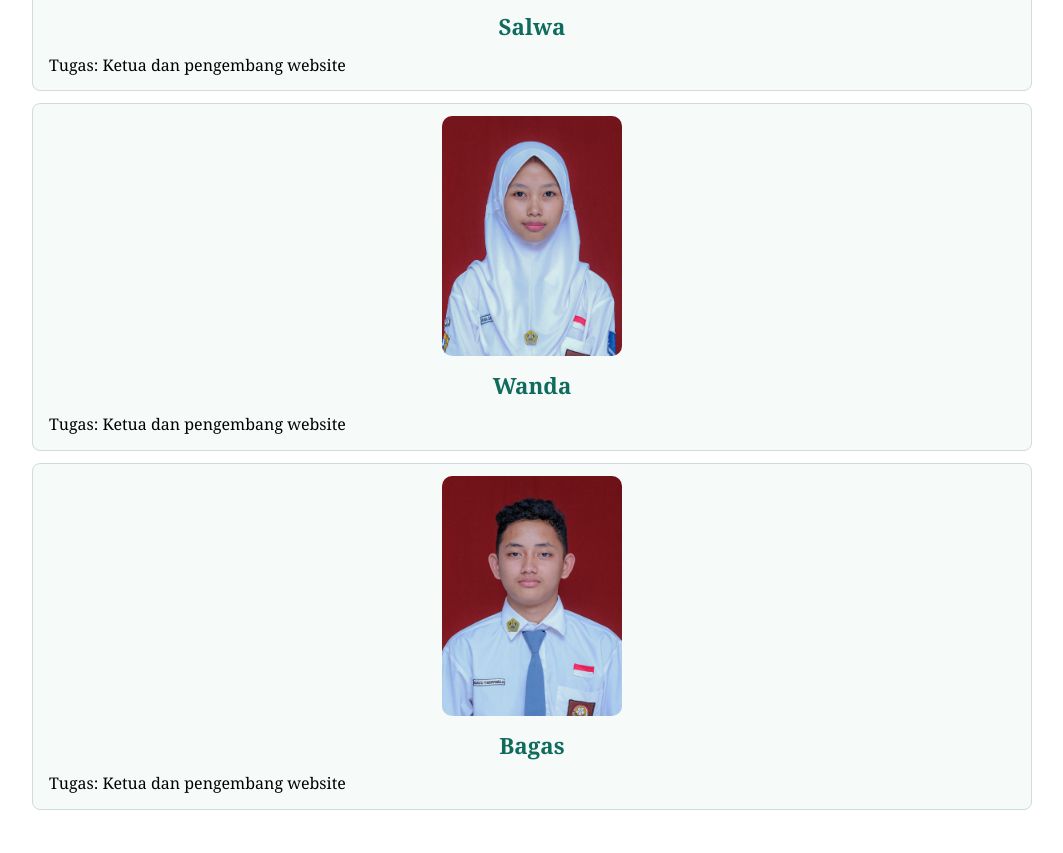
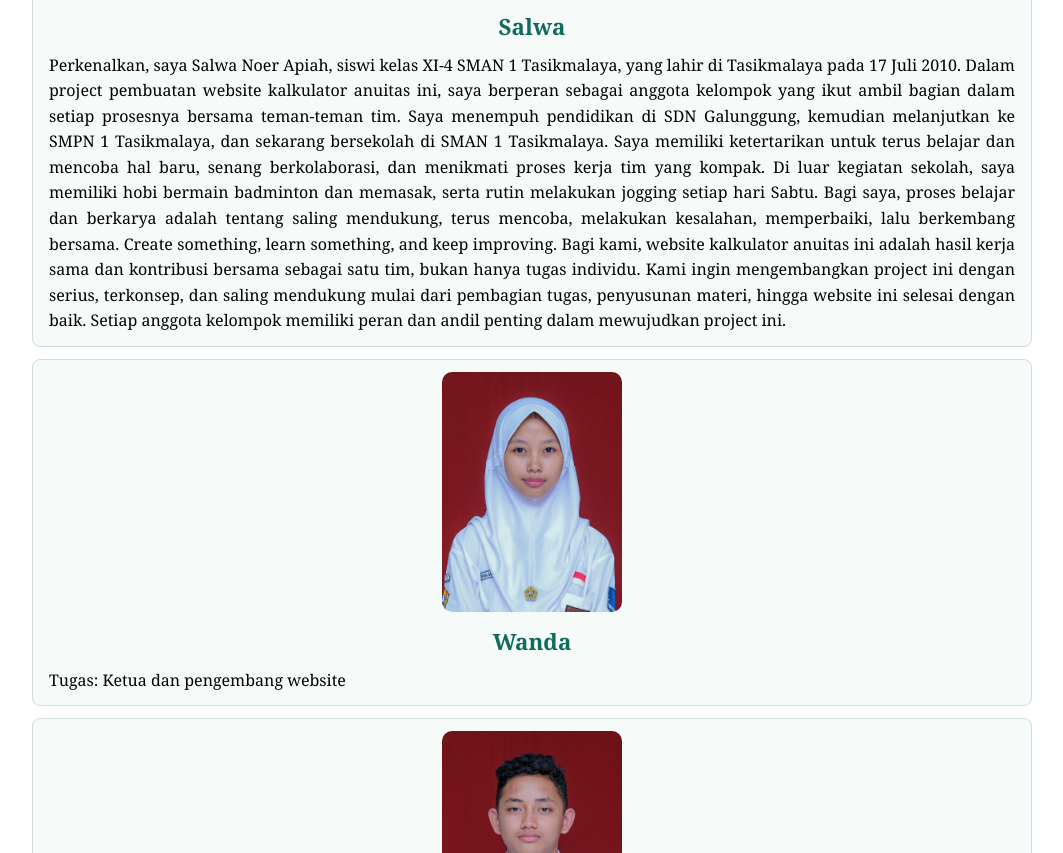
Before and after one commit to mdnlei/numexa, a plain HTML site: page anggota.html in a window 1280 px wide. Shown: the part 1508-2361 px from the top of the page, without its empty margins (108-1171 px from the left). Drawn offline with Linux system fonts and the light colour scheme.

Commit message:
Update anggota.html

```diff
--- a/anggota.html
+++ b/anggota.html
@@ -123,7 +123,13 @@
     <img class="foto" src="salwa.jpg" alt="Foto Salwa">
     <div class="info">
       <h3 class="nama">Salwa</h3>
-      <p class="tugas">Tugas: Ketua dan pengembang website</p>
+      <p class="tugas">Perkenalkan, saya Salwa Noer Apiah, siswi kelas XI-4 SMAN 1 Tasikmalaya, yang lahir di Tasikmalaya pada 17 Juli 2010. Dalam project pembuatan website kalkulator anuitas ini, saya berperan sebagai anggota kelompok yang ikut ambil bagian dalam setiap prosesnya bersama teman-teman tim.
+
+Saya menempuh pendidikan di SDN Galunggung, kemudian melanjutkan ke SMPN 1 Tasikmalaya, dan sekarang bersekolah di SMAN 1 Tasikmalaya. Saya memiliki ketertarikan untuk terus belajar dan mencoba hal baru, senang berkolaborasi, dan menikmati proses kerja tim yang kompak.
+
+Di luar kegiatan sekolah, saya memiliki hobi bermain badminton dan memasak, serta rutin melakukan jogging setiap hari Sabtu. Bagi saya, proses belajar dan berkarya adalah tentang saling mendukung, terus mencoba, melakukan kesalahan, memperbaiki, lalu berkembang bersama. Create something, learn something, and keep improving.
+
+Bagi kami, website kalkulator anuitas ini adalah hasil kerja sama dan kontribusi bersama sebagai satu tim, bukan hanya tugas individu. Kami ingin mengembangkan project ini dengan serius, terkonsep, dan saling mendukung mulai dari pembagian tugas, penyusunan materi, hingga website ini selesai dengan baik. Setiap anggota kelompok memiliki peran dan andil penting dalam mewujudkan project ini.</p>
     </div>
   </div>
      <div class="anggota">
```
